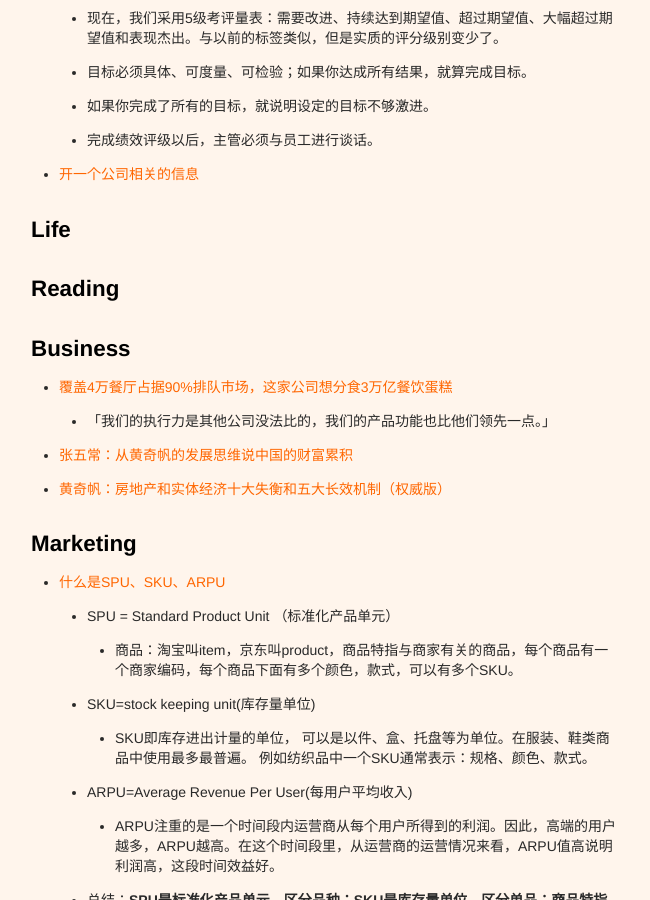
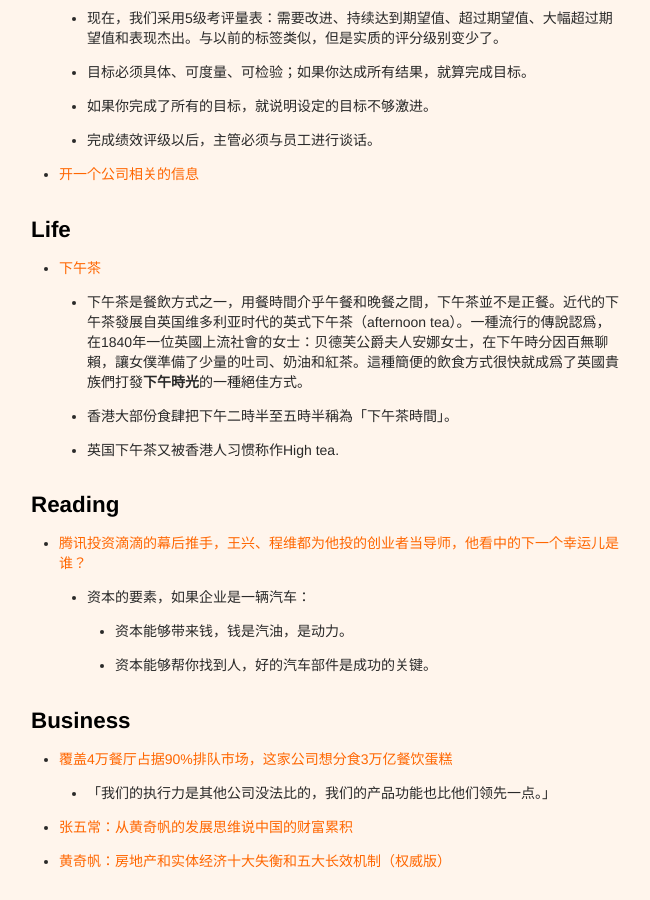
Before and after one commit to xianyuxmu/xianyuxmu.github.io, a Jekyll site: the page built from _posts/2018-01-02-monthly-reading.md, in a window 1280 px wide and 900 px high, scrolled down 803 px. Shown: the whole window, without its empty margins (315-965 px from the left). Built offline with Jekyll 4.4.1, drawn with Linux system fonts in a browser that asks for light colours; comment, search, counter and statistics services are not loaded.

Commit message:
Reading of 14 Jan. 2018

```diff
--- a/_posts/2018-01-02-monthly-reading.md
+++ b/_posts/2018-01-02-monthly-reading.md
@@ -39,8 +39,17 @@
 
 ## Life
 
+- [下午茶](https://zh.wikipedia.org/wiki/%E4%B8%8B%E5%8D%88%E8%8C%B6)
+	- 下午茶是餐飲方式之一，用餐時間介乎午餐和晚餐之間，下午茶並不是正餐。近代的下午茶發展自英国维多利亚时代的英式下午茶（afternoon tea）。一種流行的傳說認爲，在1840年一位英國上流社會的女士：贝德芙公爵夫人安娜女士，在下午時分因百無聊賴，讓女僕準備了少量的吐司、奶油和紅茶。這種簡便的飲食方式很快就成爲了英國貴族們打發**下午時光**的一種絕佳方式。
+	- 香港大部份食肆把下午二時半至五時半稱為「下午茶時間」。
+	- 英国下午茶又被香港人习惯称作High tea.
 
 ## Reading
+
+- [腾讯投资滴滴的幕后推手，王兴、程维都为他投的创业者当导师，他看中的下一个幸运儿是谁？](http://www.sohu.com/a/75242330_355008)
+	- 资本的要素，如果企业是一辆汽车：
+		- 资本能够带来钱，钱是汽油，是动力。
+		- 资本能够帮你找到人，好的汽车部件是成功的关键。
 
 
 
```
